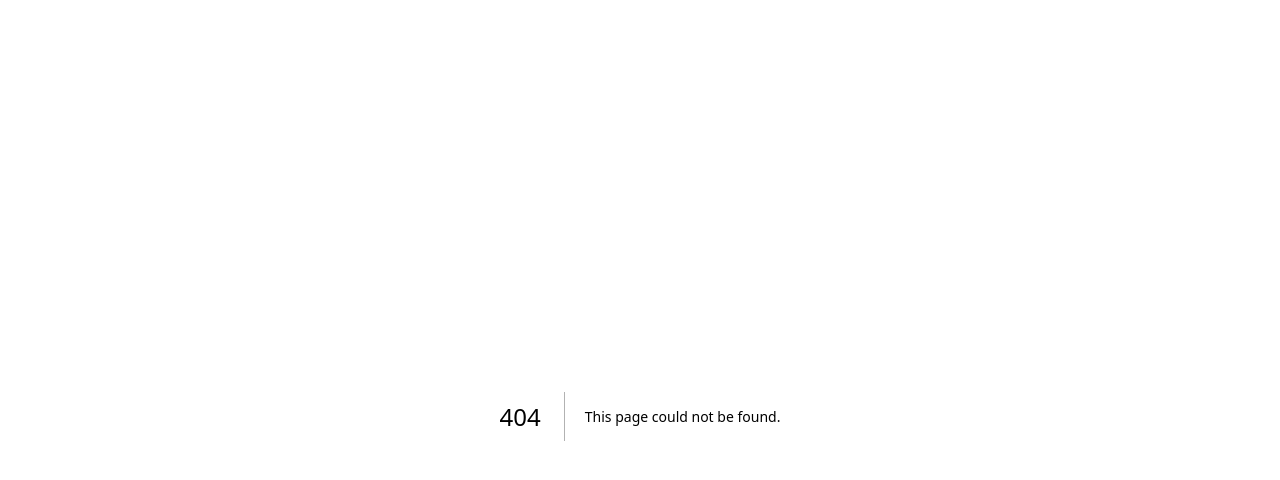
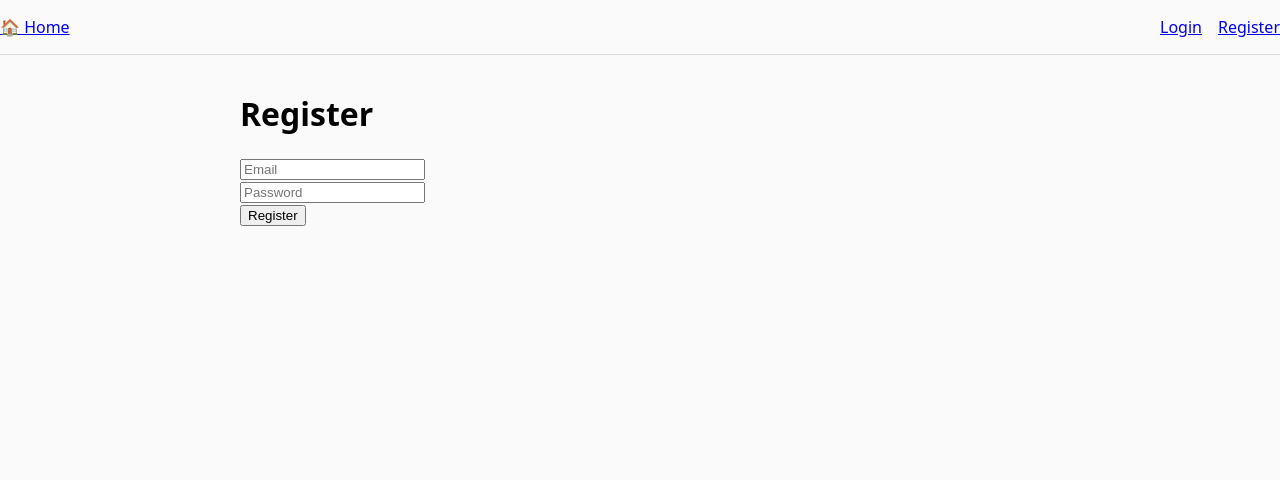
Before and after one commit to PriyeshIllam/assignment-socialmedia-orkut, a Next.js app: page /auth/register in a window 1280 px wide. Before the commit this address had no page. Shown: the top 480 px of the page. Built offline with nearby package versions, Linux system fonts and the light colour scheme; no server answers.

Commit message:
authentication and register the users

```diff
--- /dev/null
+++ b/src/app/AuthProvider.tsx
@@ -0,0 +1,46 @@
+'use client'
+
+import { createContext, useContext, useEffect, useState, ReactNode } from 'react'
+import { supabase } from '@/lib/supabaseClient'
+import { Session, User } from '@supabase/supabase-js'
+
+type AuthContextType = {
+  user: User | null
+  loading: boolean
+}
+
+const AuthContext = createContext<AuthContextType>({
+  user: null,
+  loading: true,
+})
+
+export const useAuth = () => useContext(AuthContext)
+
+export default function AuthProvider({ children }: { children: ReactNode }) {
+  const [user, setUser] = useState<User | null>(null)
+  const [loading, setLoading] = useState(true)
+
+  useEffect(() => {
+    const getSession = async () => {
+      const { data } = await supabase.auth.getSession()
+      setUser(data.session?.user ?? null)
+      setLoading(false)
+    }
+
+    getSession()
+
+    const { data: listener } = supabase.auth.onAuthStateChange((_event, session) => {
+      setUser(session?.user ?? null)
+    })
+
+    return () => {
+      listener.subscription.unsubscribe()
+    }
+  }, [])
+
+  return (
+    <AuthContext.Provider value={{ user, loading }}>
+      {children}
+    </AuthContext.Provider>
+  )
+}
--- /dev/null
+++ b/src/app/auth/register/page.tsx
@@ -0,0 +1,54 @@
+'use client'
+
+import { useState } from 'react'
+import { supabase } from '@/lib/supabaseClient'
+import { useRouter } from 'next/navigation'
+
+export default function RegisterPage() {
+  const [email, setEmail] = useState('')
+  const [password, setPassword] = useState('')
+  const [error, setError] = useState('')
+  const [loading, setLoading] = useState(false)
+  const router = useRouter()
+
+  const handleRegister = async (e: React.FormEvent) => {
+    e.preventDefault()
+    setLoading(true)
+    setError('')
+
+    const { error } = await supabase.auth.signUp({ email, password })
+    if (error) {
+      setError(error.message)
+    } else {
+      alert('Registration successful! Please check your email to confirm.')
+      router.push('/auth/login')
+    }
+    setLoading(false)
+  }
+
+  return (
+    <div>
+      <h1>Register</h1>
+      <form onSubmit={handleRegister}>
+        <input
+          type="email"
+          placeholder="Email"
+          value={email}
+          onChange={(e) => setEmail(e.target.value)}
+          required
+        /><br/>
+        <input
+          type="password"
+          placeholder="Password"
+          value={password}
+          onChange={(e) => setPassword(e.target.value)}
+          required
+        /><br/>
+        <button type="submit" disabled={loading}>
+          {loading ? 'Loading...' : 'Register'}
+        </button>
+      </form>
+      {error && <p style={{ color: 'red' }}>{error}</p>}
+    </div>
+  )
+}
--- a/src/app/layout.tsx
+++ b/src/app/layout.tsx
@@ -1,5 +1,7 @@
 import './globals.scss'
 import { ReactNode } from 'react'
+import AuthProvider from './AuthProvider'
+import Navbar from '../components/Navbar'
 
 export const metadata = {
   title: 'Orkut Clone',
@@ -10,7 +12,10 @@ export default function RootLayout({ children }: { children: ReactNode }) {
   return (
     <html lang="en">
       <body>
-        <main className="container">{children}</main>
+        <AuthProvider>
+          <Navbar />
+          <main className="container">{children}</main>
+        </AuthProvider>
       </body>
     </html>
   )
--- /dev/null
+++ b/src/components/Navbar.tsx
@@ -0,0 +1,34 @@
+'use client'
+
+import Link from 'next/link'
+import { useAuth } from '@/app/AuthProvider'
+
+export default function Navbar() {
+  const { user, loading } = useAuth()
+
+  if (loading) return null
+
+  return (
+    <nav style={{
+      display: 'flex',
+      justifyContent: 'space-between',
+      padding: '1rem 0',
+      borderBottom: '1px solid #ddd'
+    }}>
+      <Link href="/">🏠 Home</Link>
+      <div>
+        {user ? (
+          <>
+            <span style={{ marginRight: '1rem' }}>Hi, {user.email}</span>
+            <Link href="/auth/logout">Logout</Link>
+          </>
+        ) : (
+          <>
+            <Link href="/auth/login" style={{ marginRight: '1rem' }}>Login</Link>
+            <Link href="/auth/register">Register</Link>
+          </>
+        )}
+      </div>
+    </nav>
+  )
+}
```
Also changed, not shown: src/app/auth/login/page.tsx (added, +53 -0 lines), src/app/auth/logout/page.tsx (added, +19 -0 lines).
